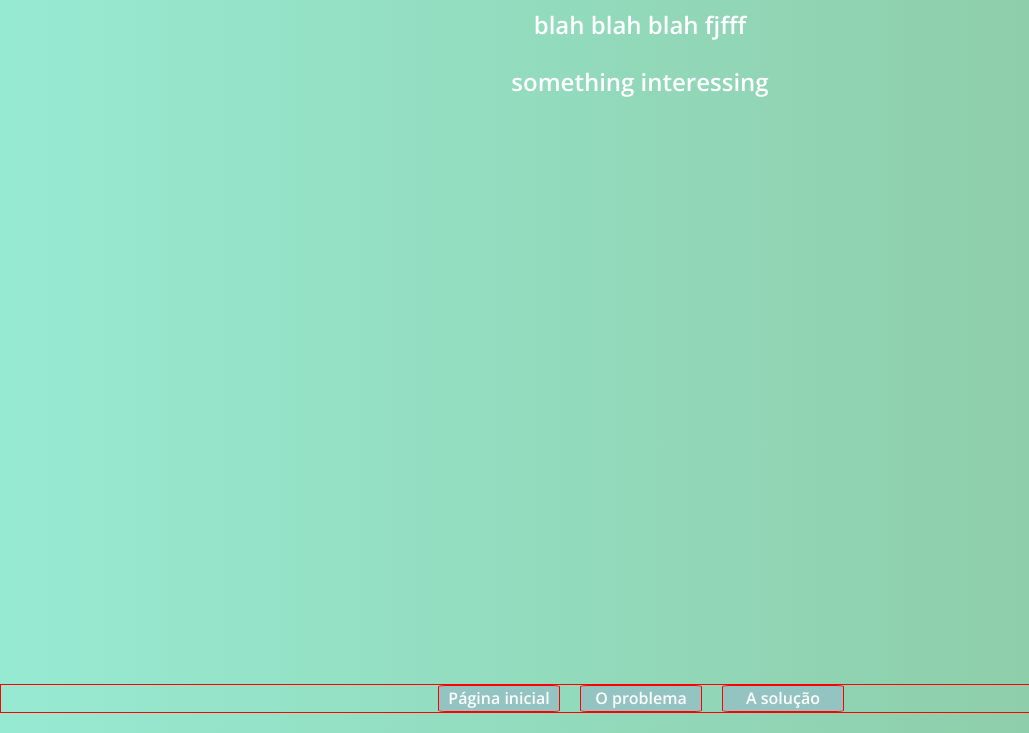
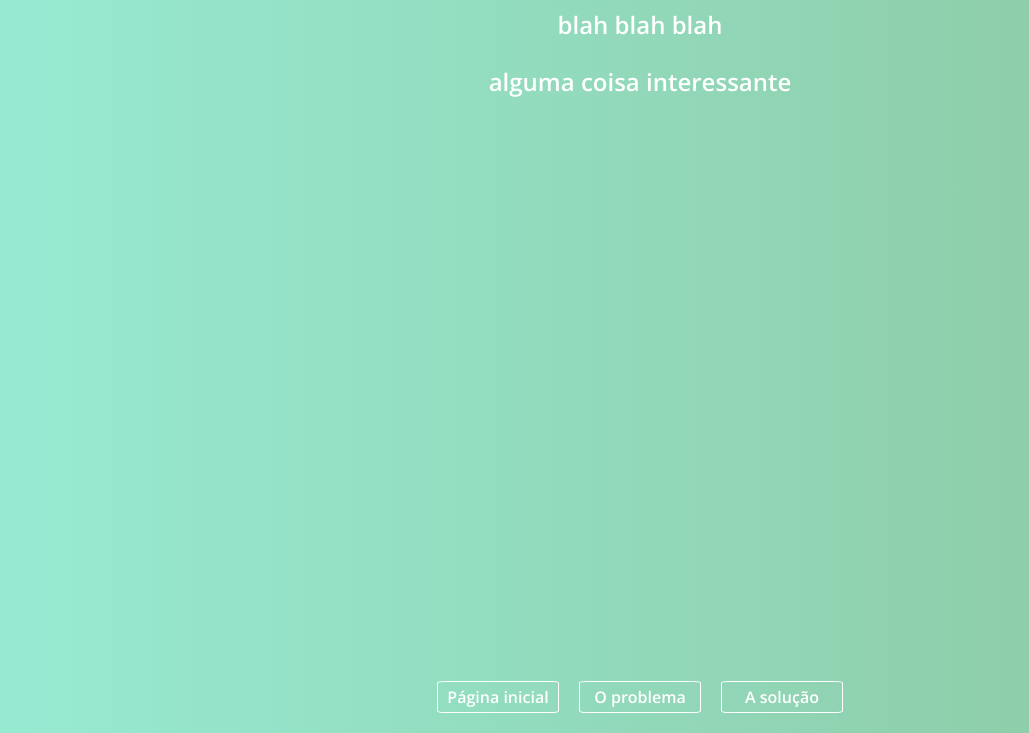
Before and after one commit to cesarcarlosteixeira/site-tech, a plain HTML site: page index.html in a window 1280 px wide. Shown: the part 67-800 px from the top of the page, without its empty margins (0-1029 px from the left). Drawn offline with nearby package versions, Linux system fonts and the light colour scheme.

Commit message:
add better stylized buttons and remove debug lines

```diff
--- a/index.html
+++ b/index.html
@@ -7,21 +7,19 @@
   </head>
   <body>
     <h1>
-      Hello!
+      Olá!
     </h1>
 
     <p>
       blah blah blah
-      fjfff
     </p>
 
-    <p> something interessing
-    </p>
+    <p> alguma coisa interessante </p>
 
     <div id="buttons-box">
-      <a class="button">Página inicial</a>
-      <a class="button">O problema</a>
-      <a class="button">A solução</a>
+      <a class="button" href="#">Página inicial</a>
+      <a class="button" href="#">O problema</a>
+      <a class="button" href="#">A solução</a>
     </div>
   </body>
 </html>
--- a/style.css
+++ b/style.css
@@ -1,8 +1,12 @@
 :root {
   --text-color: white;
   --bg-img: linear-gradient(to right, #97ead2, #8cc7a1);
-  --btn-col: #93c4c2;
-  --btn-col-hover: #bee3db;
+  --btn-width: 120px;
+  --btn-height: 30px;
+  --btn-width-hover: 130px;
+  --btn-height-hover: 40px;
+  --btn-col: rgba(0, 0, 0, 0);
+  --btn-col-hover: white;
   --btn-tran-sec: .6s;
 }
 
@@ -24,6 +28,11 @@ body h1 {
   font-size: 200%;
 }
 
+a {
+  color: inherit;
+  text-decoration: none;
+}
+
 #buttons-box {
   display: flex;
   justify-content: center;
@@ -32,25 +41,29 @@ body h1 {
   left: 0;
   bottom: 20px;
   position: fixed;
-  border: 1px solid red;
   gap: 20px;
 }
 
 .button {
   border-radius: 6%;
-  border: 1px solid red;
+  border: 1px solid white;
   background: var(--btn-col);
-  style: none;
   cursor: pointer;
-  width: 120px;
-  height: 25px;
-  line-height: 25px;
+  width: var(--btn-width);
+  height: var(--btn-height);
+  line-height: var(--btn-height);
   transition: all var(--btn-tran-sec);
 }
 
+
+
 .button:hover {
   background: var(--btn-col-hover);
-  width: 130px;
-  height: 35px;
-  line-height: 35px;
+  width: var(--btn-width-hover);
+  border: none;
+  height: var(--btn-height-hover);
+  color: black;
+  line-height: var(--btn-height-hover);
+  font-weight: bold;
+  box-shadow: 5px 5px 15px rgba(0, 0, 0, 0.35);
 }
```
